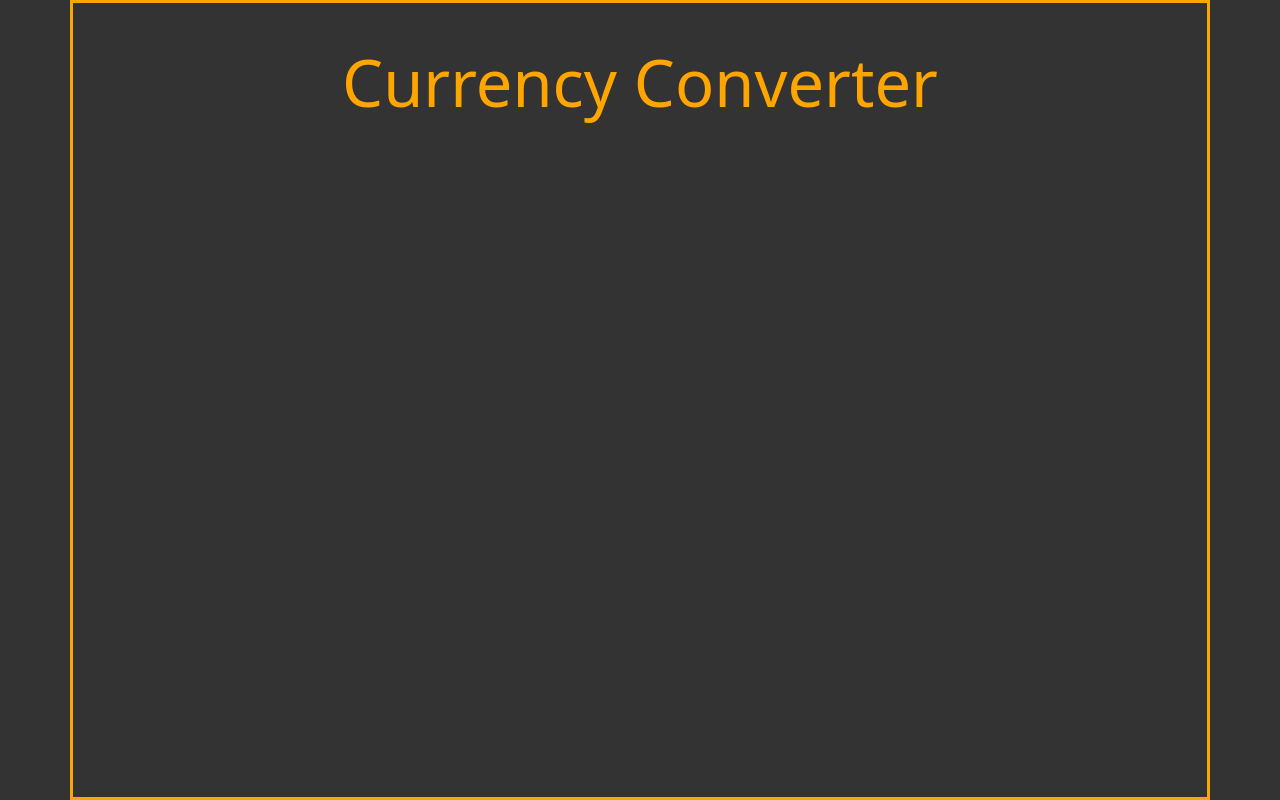
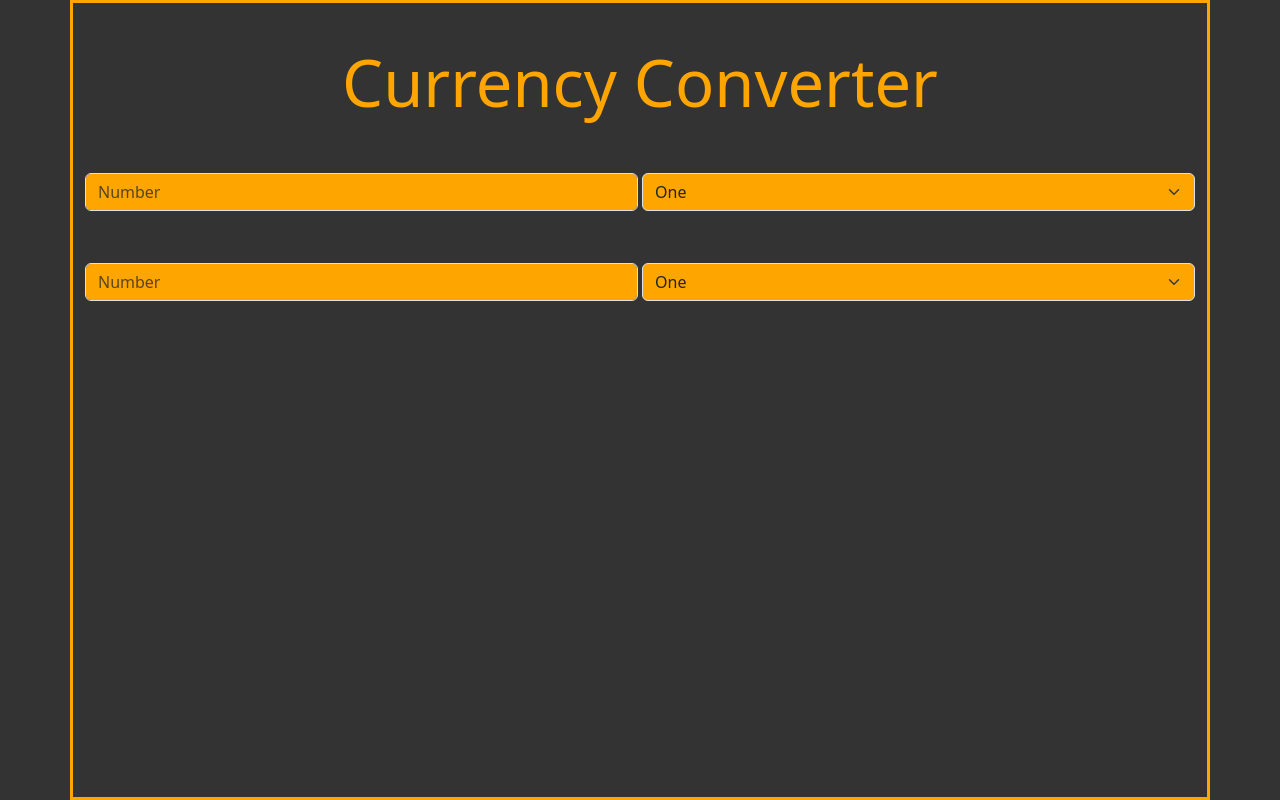
Before and after one commit to SalvatoreGiacomazzo16/vue-currency-converter, a Vue app in the folder vue-currency-converter/: page / in a window 1280 px wide. Built offline with nearby package versions, Linux system fonts and the light colour scheme.

Commit message:
created input field for selecting currency and number to convert (yet to populate)

```diff
--- a/vue-currency-converter/src/components/Converter.vue
+++ b/vue-currency-converter/src/components/Converter.vue
@@ -1,5 +1,6 @@
 <script setup>
 import axios from 'axios';
+import CurrencyInput from './CurrencyInput.vue';
 
 
 
@@ -8,6 +9,8 @@ import axios from 'axios';
 <template>
     <div class="container box">
 <h1 class="text-center"> Currency Converter</h1>
+
+<CurrencyInput />
 
 </div>
 </template>
--- a/vue-currency-converter/src/components/CurrencyInput.vue
+++ b/vue-currency-converter/src/components/CurrencyInput.vue
@@ -1,7 +1,32 @@
 <template>
-    <div class="currency-input">
+    <div class="currency-input row g-1 mt-5">
+        <div class="col-md-6">
 
+  <input type="text" class="form-control input-field" placeholder="Number" aria-label="Number" aria-describedby="Number">
+</div>
+<div class="col-md-6">
+        <select class="form-select input-field" aria-label="Default select example">
+            <option selected value="1">One</option>
+            <option value="2">Two</option>
+            <option value="3">Three</option>
+       </select>
     </div>
+    </div>
+
+    <div class="currency-input row g-1 mt-5">
+        <div class="col-md-6">
+
+  <input type="text" class="form-control input-field" placeholder="Number" aria-label="Number" aria-describedby="Number">
+</div>
+<div class="col-md-6">
+        <select class="form-select input-field" aria-label="Default select example">
+            <option selected value="1">One</option>
+            <option value="2">Two</option>
+            <option value="3">Three</option>
+       </select>
+    </div>
+    </div>
+
 </template>
 
 <script>
@@ -25,5 +50,14 @@ export default {
 </script>
 
 <style scoped>
+.input-field{
+    background-color: orange;
+}
+.input-field:hover {
+    background-color: darkorange;
+}
 
+.input-field:focus {
+    box-shadow: 0 0 0 0.25rem rgb(195, 93, 24);
+}
 </style>
```
